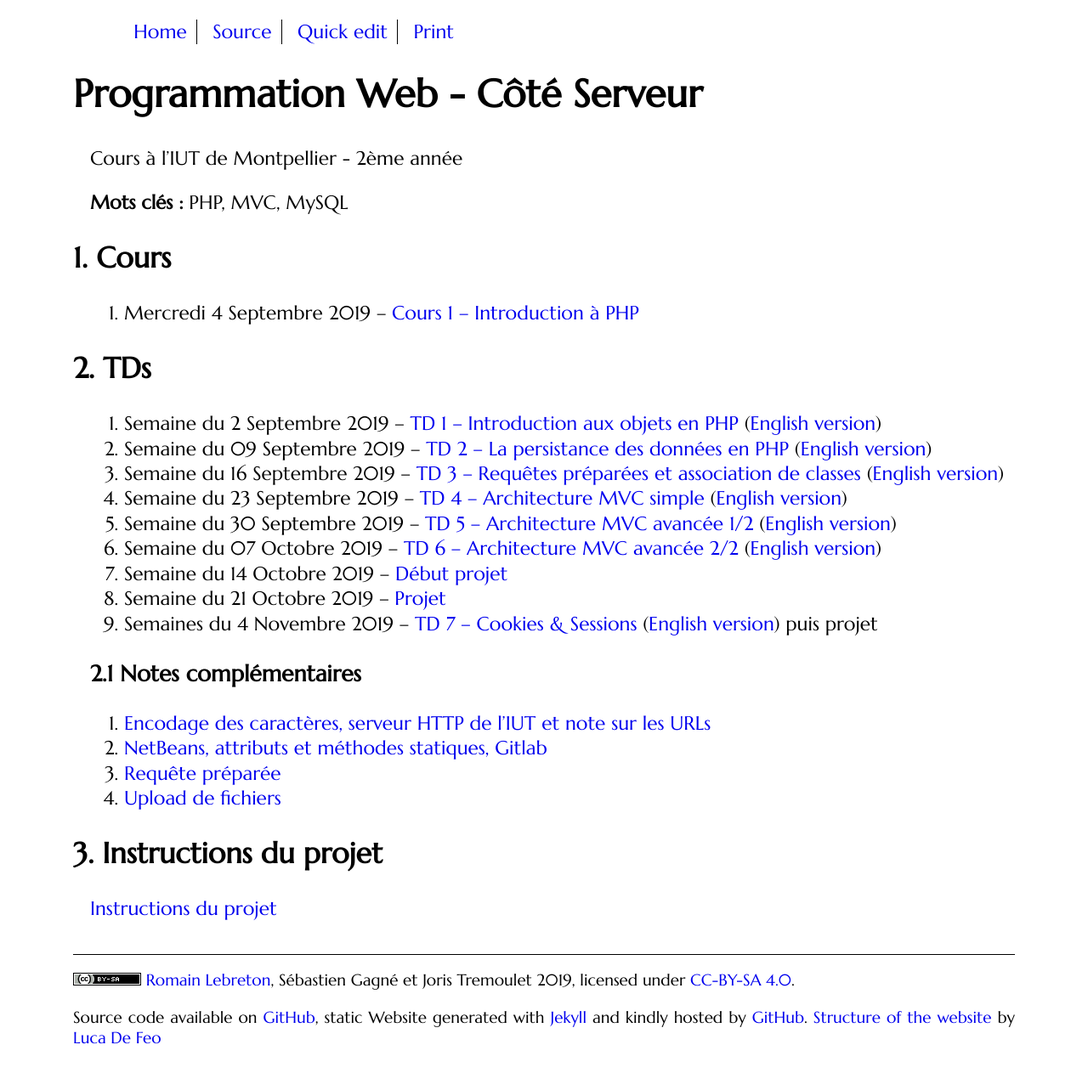
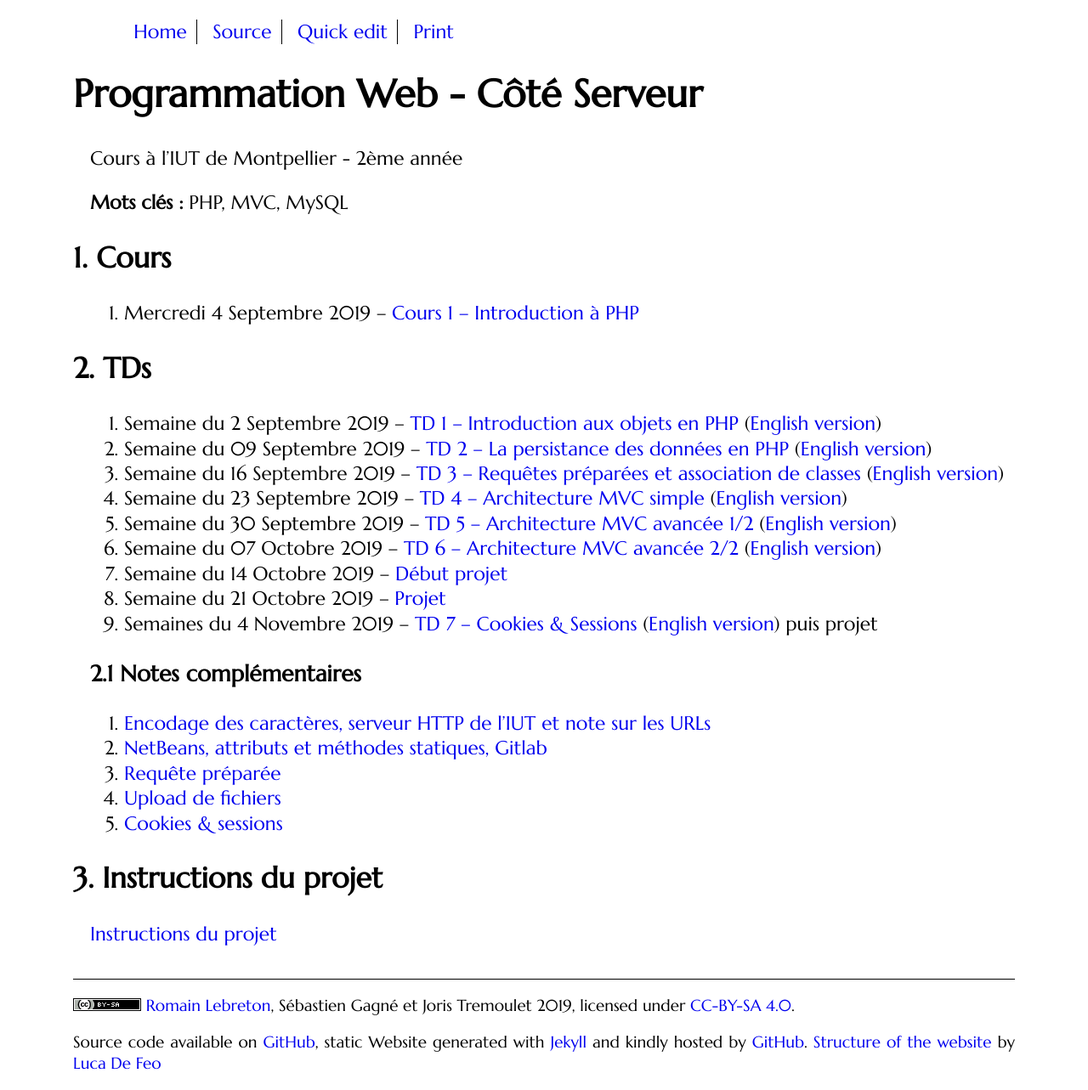
Before and after one commit to romainlebreton/R3.01-DeveloppementWeb, a Jekyll site: the page built from index.md, in a window 1280 px wide. Shown: the whole page at 85% size. Built offline with Jekyll 4.4.1, drawn with Linux system fonts in a browser that asks for light colours; some web fonts are replaced; before the commit the page ends 1254 px from its top, so only the background shows below that.

Commit message:
compl td7

```diff
--- a/index.md
+++ b/index.md
@@ -38,7 +38,7 @@ Cours à l'IUT de Montpellier - 2ème année
 2. [NetBeans, attributs et méthodes statiques, Gitlab]({{site.baseurl}}/assets/tut2-complement.html)
 3. [Requête préparée]({{site.baseurl}}/assets/tut3-complement.html)
 4. [Upload de fichiers]({{site.baseurl}}/assets/tut4-complement.html)
-<!-- 5. [Cookies & sessions]({{site.baseurl}}/assets/tut7-complement.html) -->
+5. [Cookies & sessions]({{site.baseurl}}/assets/tut7-complement.html)
 
 
 ## Instructions du projet
```
